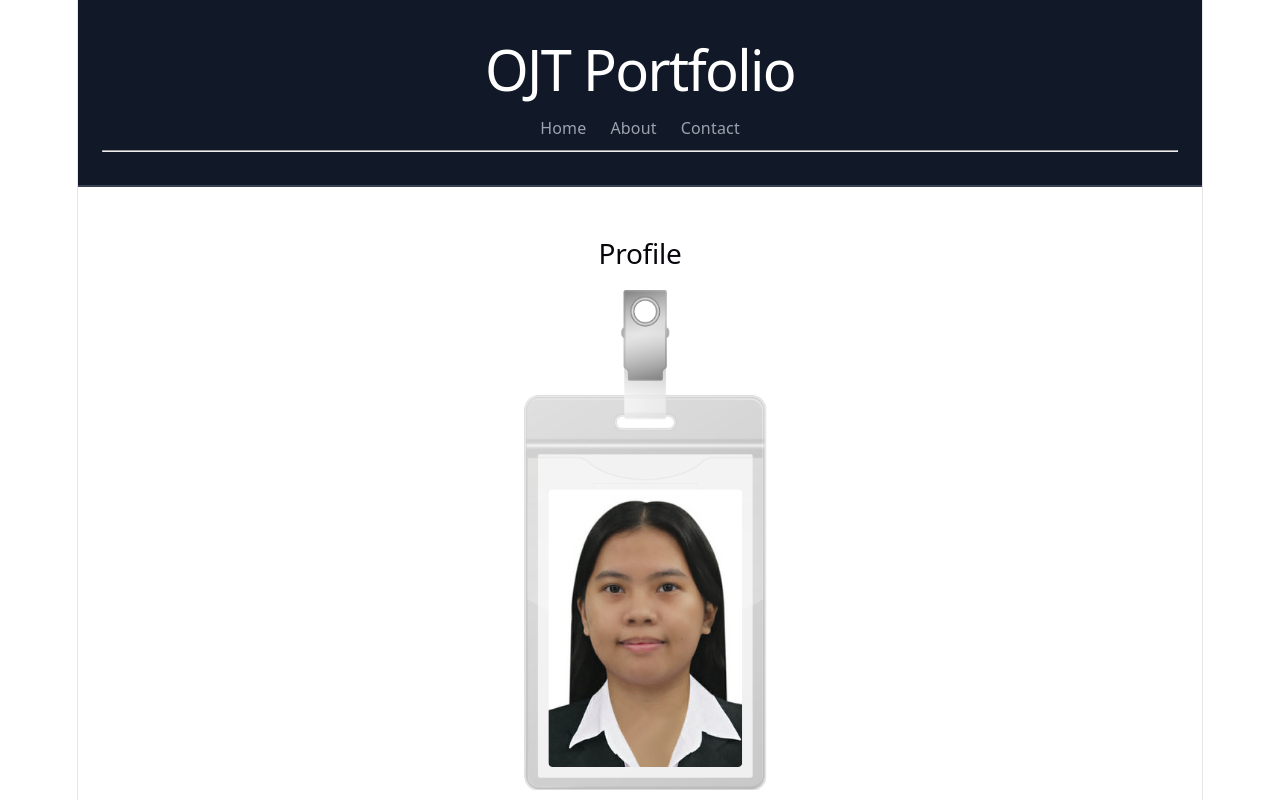
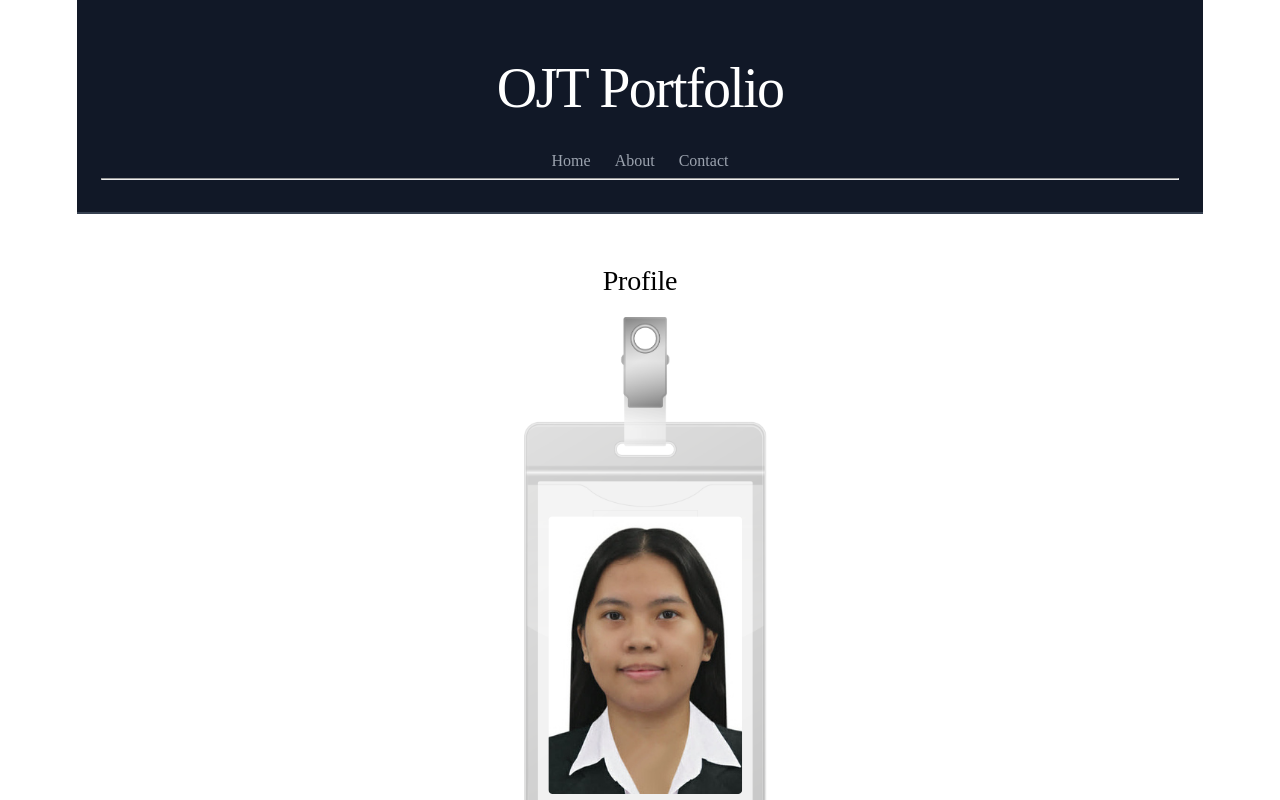
Before and after one commit to gelamrie/practice_ojt_portfolio, a React (Vite) app in the folder my-react-app/: page / in a window 1280 px wide. Shown: the top 800 px of the page. Built offline with nearby package versions, Linux system fonts and the light colour scheme.

Commit message:
importing tailwind

```diff
--- a/my-react-app/index.html
+++ b/my-react-app/index.html
@@ -1,13 +1,16 @@
 <!doctype html>
 <html lang="en">
+
 <head>
   <meta charset="UTF-8" />
   <link rel="icon" type="image/svg+xml" href="/favicon.svg" />
   <meta name="viewport" content="width=device-width, initial-scale=1.0" />
   <title>my-react-app</title>
 </head>
+
 <body>
   <div id="root"></div>
   <script type="module" src="/src/main.jsx"></script>
 </body>
+
 </html>
--- a/my-react-app/src/index.css
+++ b/my-react-app/src/index.css
@@ -1,3 +1,5 @@
+@import "tailwindcss" theme(none) utilities;
+
 :root {
   --text: #0e0e0f;
   --text-h: #08060d;
```
Lines whose indentation alone changed are shown as unchanged.
